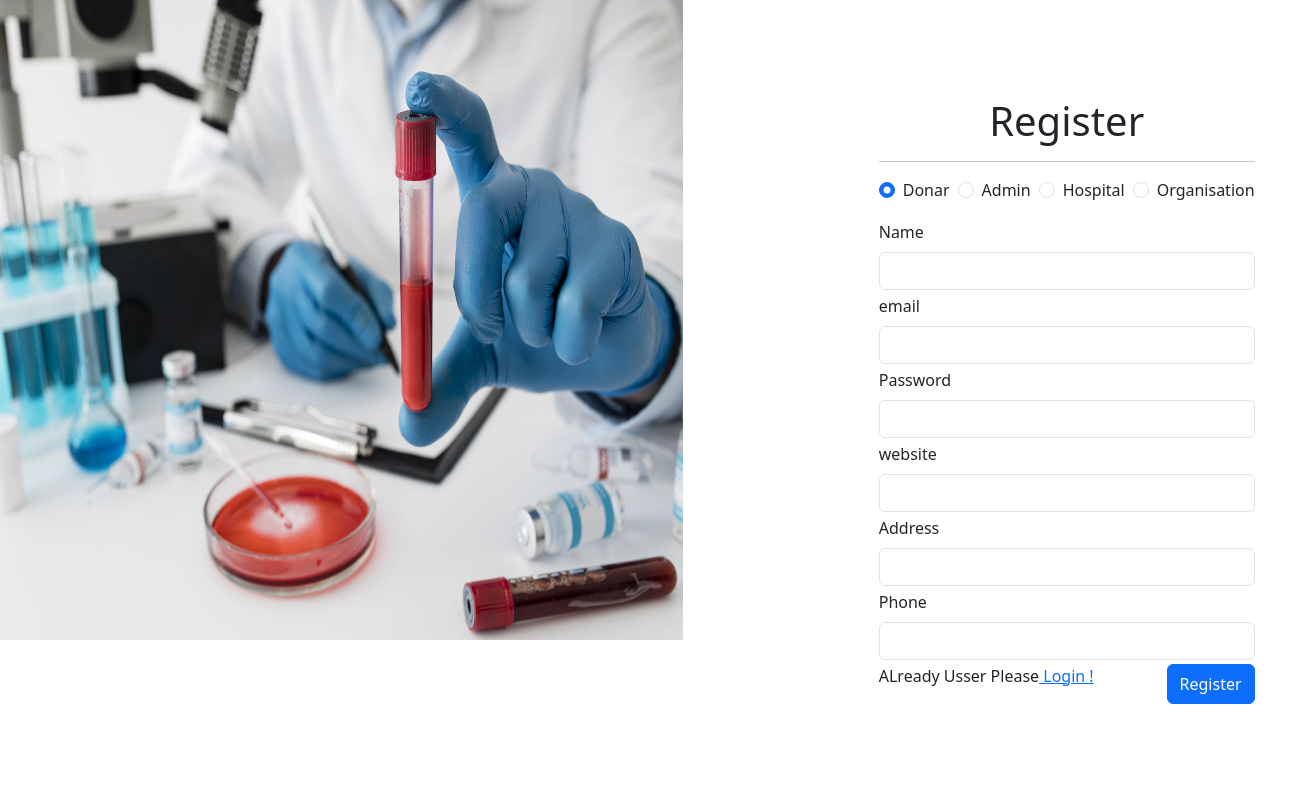
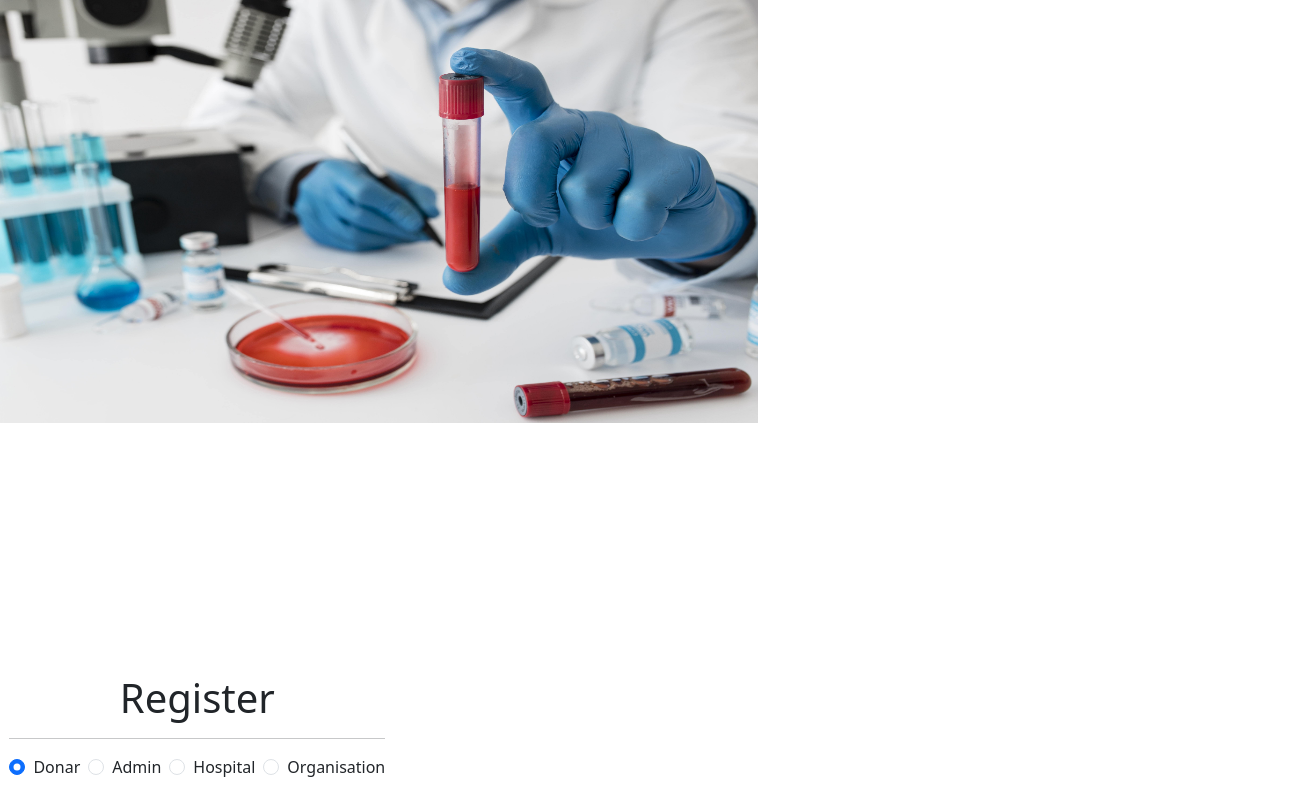
Before and after one commit to ali-0507/Blood-Bank-Management-System, a React (Create React App) app in the folder client/: page /register in a window 1280 px wide. Shown: the top 800 px of the page, 1304 px wide, since content can reach past the window. Built offline with nearby package versions, Linux system fonts and the light colour scheme.

Commit message:
Update Register.js

```diff
--- a/client/src/pages/auth/Register.js
+++ b/client/src/pages/auth/Register.js
@@ -11,8 +11,8 @@ const Register = () => {
       {loading ? (
         <Spinner />
       ) : (
-        <div className="row g-0">
-          <div className="col-md-8 form-banner ">
+        <div className="row g-5">
+          <div className="col-md-9 form-banner ">
             <img src="./assets/images/banner2.jpg" alt="registerImage" />
           </div>
           <div className="col-md-4 form-container">
```
